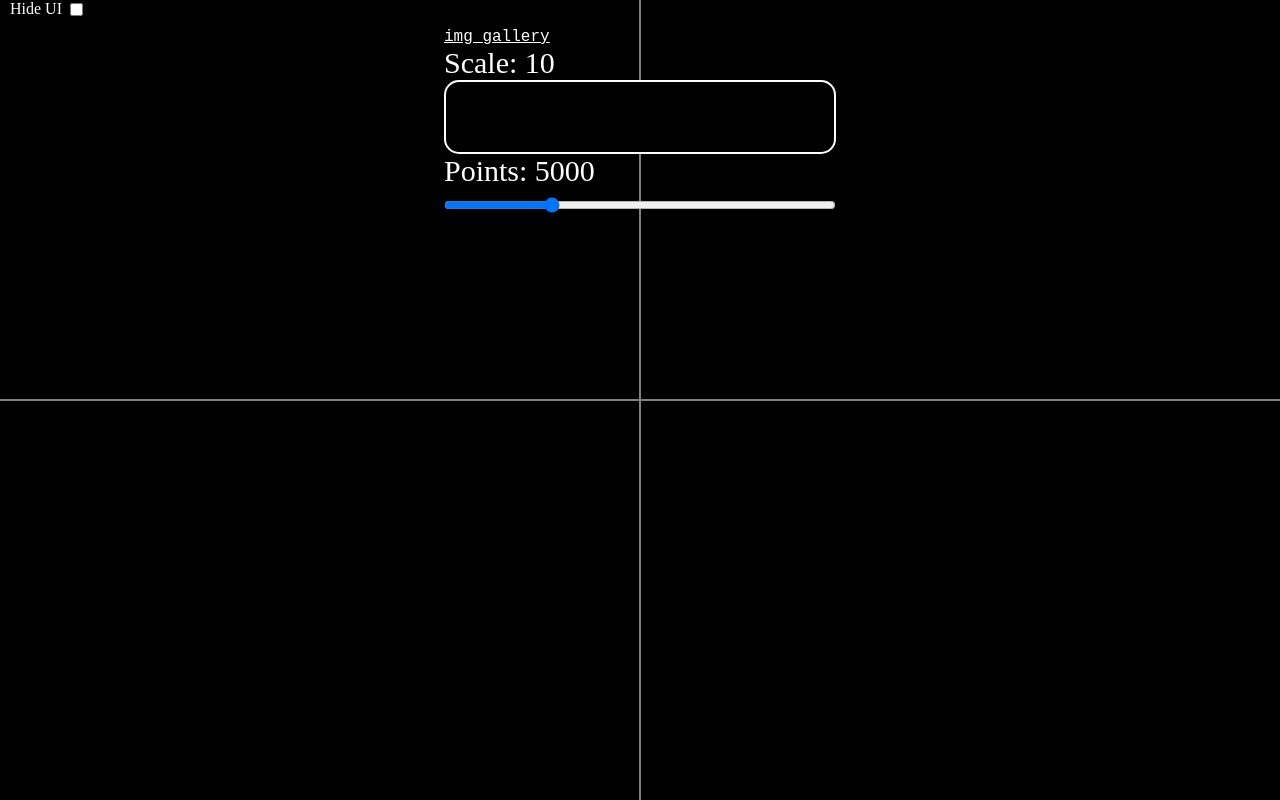
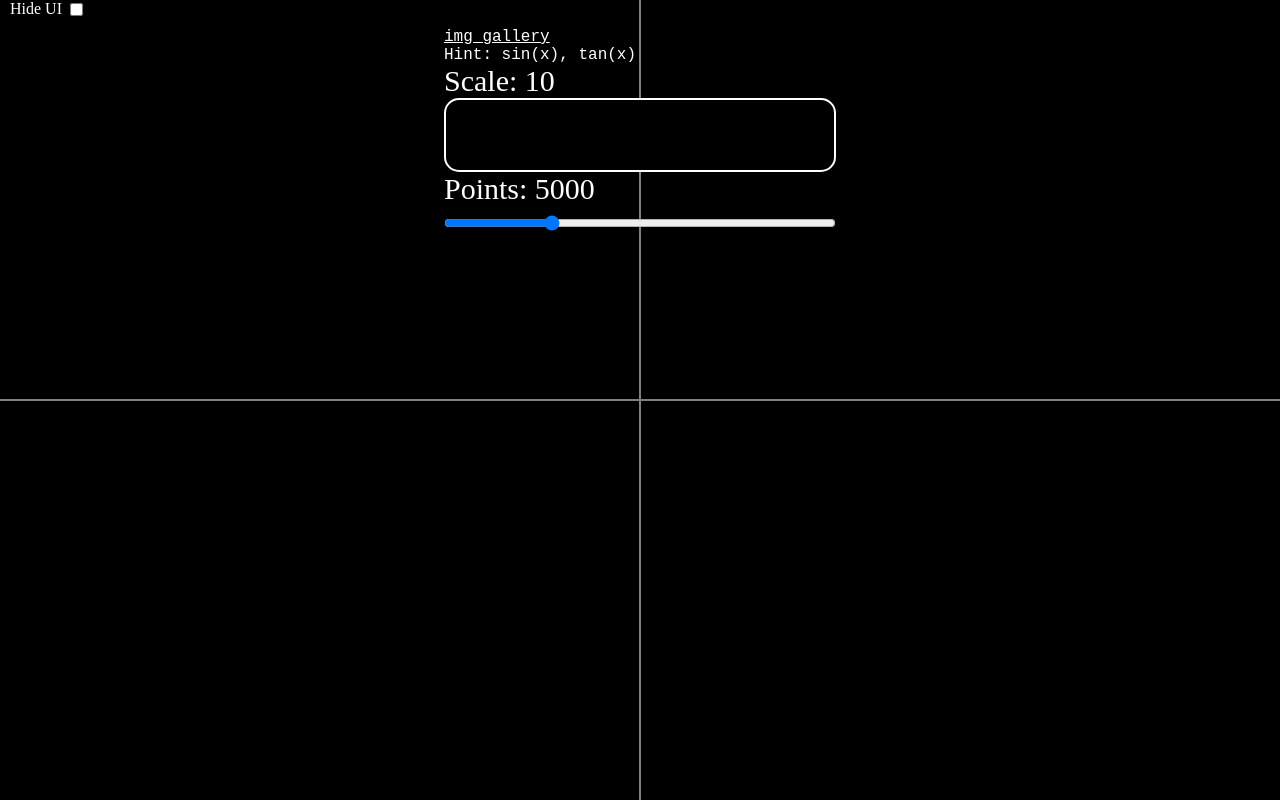
Before and after one commit to Axel-Jalonen/graphing.axelj.dev, a plain HTML site: page index.html in a window 1280 px wide. Drawn offline with Linux system fonts and the light colour scheme.

Commit message:
Add usage hint

```diff
--- a/index.html
+++ b/index.html
@@ -14,6 +14,7 @@
   <input id="ui-toggle" type="checkbox" title="hide-ui"></input>
   <div id="ui">
     <a href="./gallery/">img gallery</a>
+		<span class="hint">Hint: sin(x), tan(x)</span>
     <div id="scale-display">Scale: 10</div>
     <input id="equation-input" type="text"></input>
     <div id="point-count">Points: 5000</div>
--- a/main.css
+++ b/main.css
@@ -14,6 +14,11 @@ a {
     font-family: monospace;
     color: white;
     font-size: 1rem;
+}
+.hint {
+	font-family: monospace;
+	color: white;
+	font-size: 1rem;
 }
 #ui-toggle-label {
     position: absolute;
```
